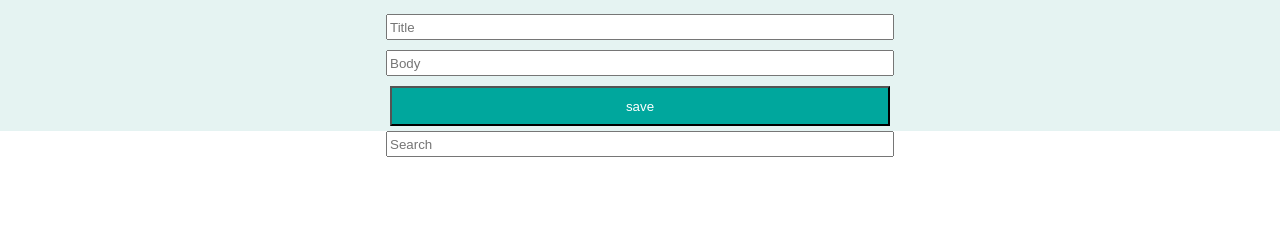
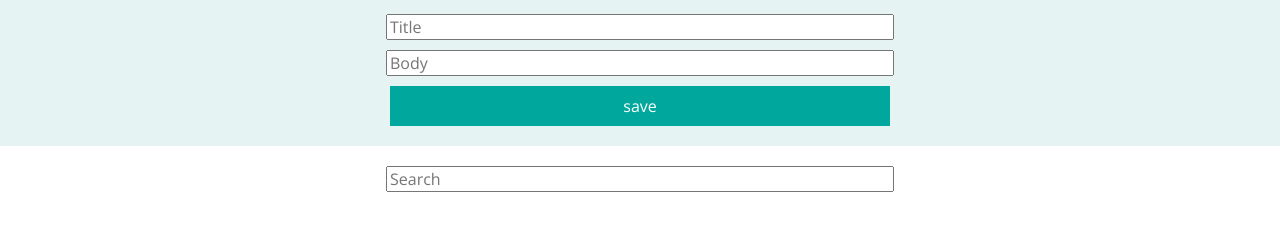
Before and after one commit to nnchambs/ideabox, a plain HTML site: page index.html in a window 1280 px wide. Shown: the part 81-312 px from the top of the page. Drawn offline with nearby package versions, Linux system fonts and the light colour scheme.

Commit message:
Updated font sizes and button format - removed border, displays flat as per spec.

```diff
--- a/stylesheet.css
+++ b/stylesheet.css
@@ -28,6 +28,13 @@ h1 .box-color {
   color: #6D6E71
 }
 
+/* input & button styling*/
+
+input, button {
+  font-family: 'Open Sans', sans-serif;
+  font-size: 16px;
+}
+
 #idea-title-input {
   height: 20px;
   width: 500px;
@@ -45,10 +52,11 @@ h1 .box-color {
 .save-button {
   height: 40px;
   width: 500px;
-  margin: 5px 0;
+  margin: 5px 0 20px;
   order: 4;
   background-color: #00A79D;
   color: #FFFFFF;
+  border: none;
 }
 
 .save-button:hover {
@@ -58,6 +66,7 @@ h1 .box-color {
 .search-input {
   height: 20px;
   width: 500px;
+  margin: 20px 0;
   order: 5;
 }
 
```
